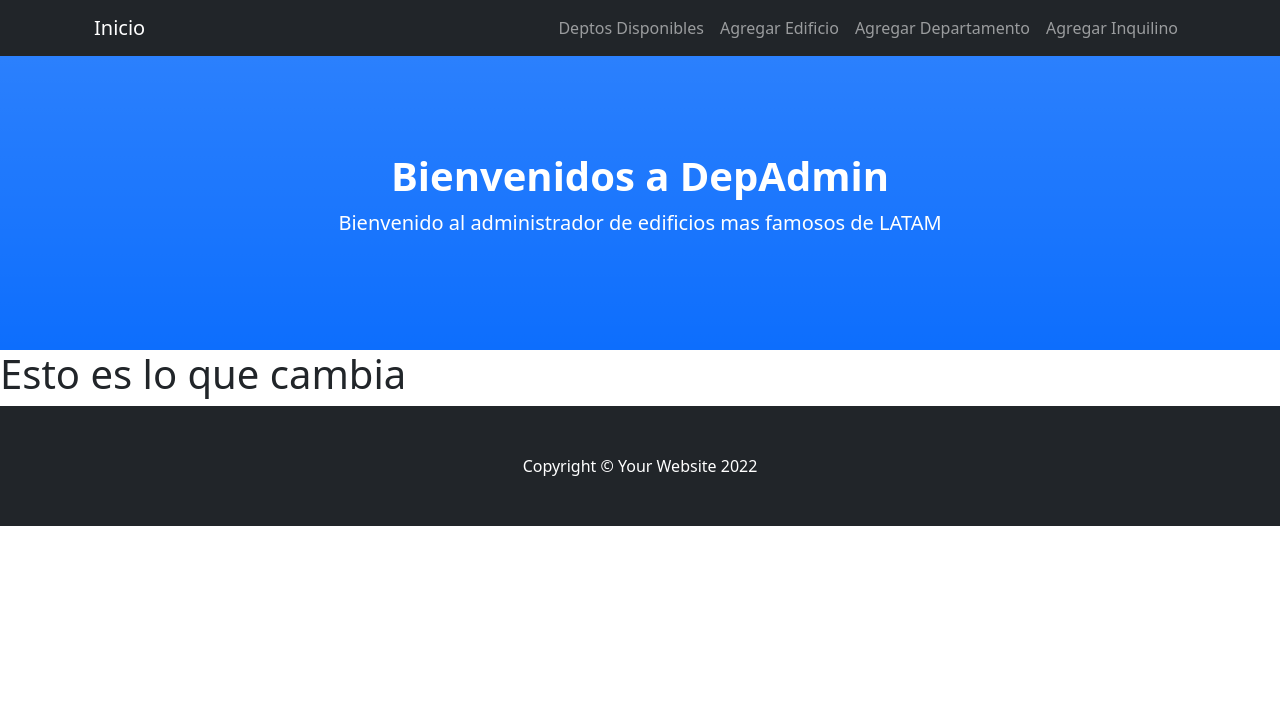
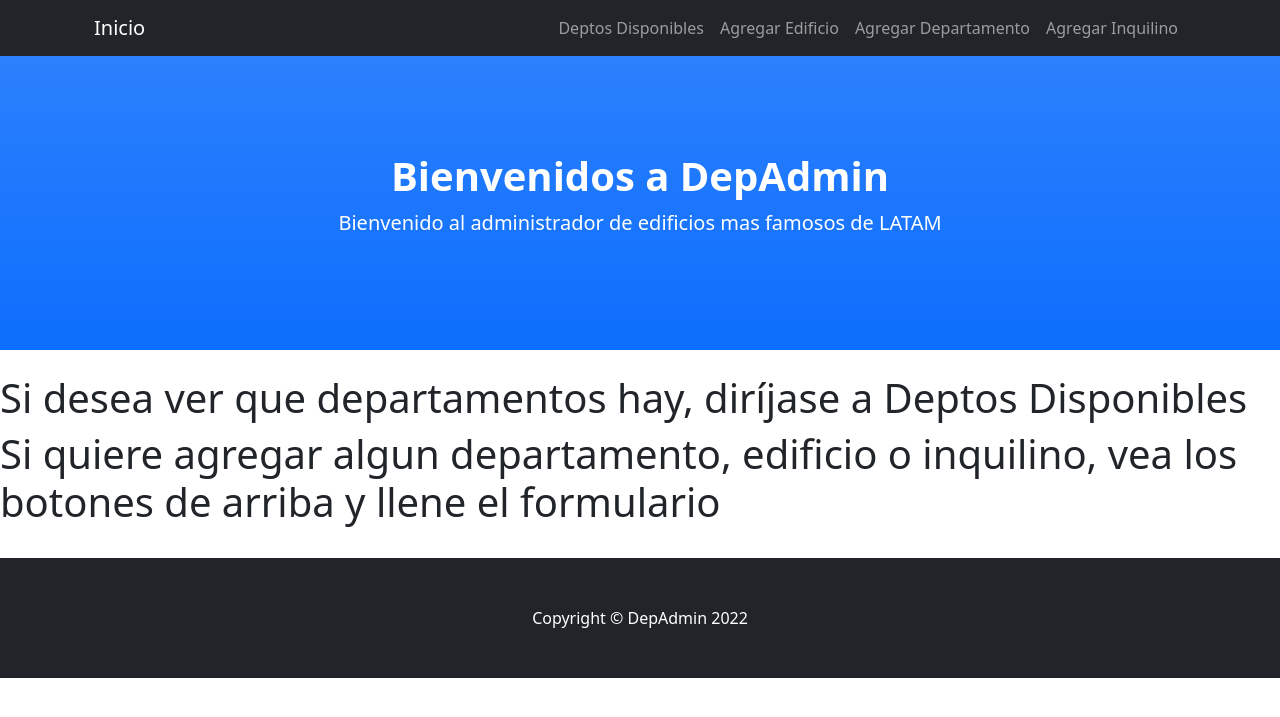
Before and after one commit to TiagoLob/LoBretto_y_CastroGasch_Proyecto, a Django app: page /AdministracionDeEdificios/ in a window 1280 px wide. Shown: the top 717 px of the page. Run offline with Django 4.2, Linux system fonts and the light colour scheme; some libraries are stand-ins or nearby versions.

Commit message:
Entrega Intermedia

```diff
--- a/Proyecto_Final/Administrador_De_Edificios/templates/inicio.html
+++ b/Proyecto_Final/Administrador_De_Edificios/templates/inicio.html
@@ -4,6 +4,12 @@
 
 {% block contenidoQueCambia %}
 
-<h1> Esto es lo que cambia </h1>
+<br>
+
+<h1> Si desea ver que departamentos hay, diríjase a Deptos Disponibles </h1>
+
+<h1> Si quiere agregar algun departamento, edificio o inquilino, vea los botones de arriba y llene el formulario</h1>
+
+<br>
 
 {% endblock %}
--- a/Proyecto_Final/Administrador_De_Edificios/templates/padre.html
+++ b/Proyecto_Final/Administrador_De_Edificios/templates/padre.html
@@ -43,7 +43,7 @@
 
         <!-- Footer-->
         <footer class="py-5 bg-dark">
-            <div class="container px-4"><p class="m-0 text-center text-white">Copyright &copy; Your Website 2022</p></div>
+            <div class="container px-4"><p class="m-0 text-center text-white">Copyright &copy; DepAdmin 2022</p></div>
         </footer>
         <!-- Bootstrap core JS-->
         <script src="https://cdn.jsdelivr.net/npm/bootstrap@5.1.3/dist/js/bootstrap.bundle.min.js"></script>
```
